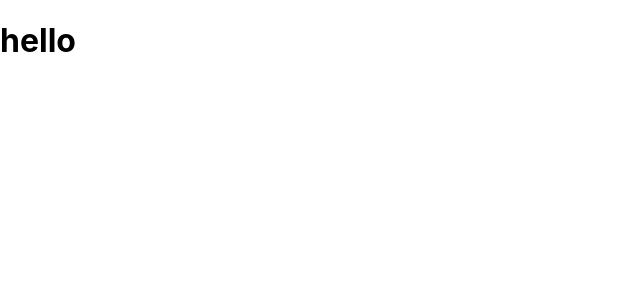
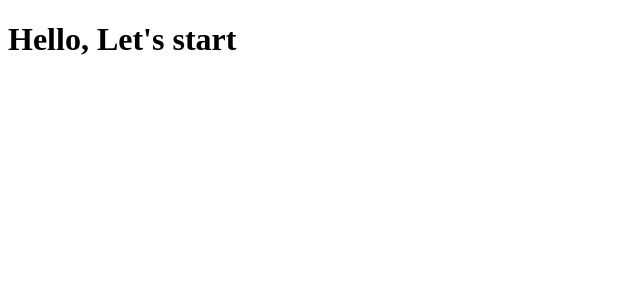
Before and after one commit to bgh1906/POLLING, a React (Create React App) app in the folder frontend/: page / in a window 1280 px wide. Shown: the top 300 px of the page, without its empty margins (0-640 px from the left). Built offline with nearby package versions, Linux system fonts and the light colour scheme.

Commit message:
frontend setting

```diff
--- a/frontend/package.json
+++ b/frontend/package.json
@@ -8,7 +8,10 @@
     "@testing-library/user-event": "^13.5.0",
     "react": "^17.0.2",
     "react-dom": "^17.0.2",
+    "react-redux": "^7.2.6",
+    "react-router-dom": "^6.2.2",
     "react-scripts": "5.0.0",
+    "redux": "^4.1.2",
     "web-vitals": "^2.1.4"
   },
   "scripts": {
--- a/frontend/public/index.html
+++ b/frontend/public/index.html
@@ -10,34 +10,14 @@
       content="Web site created using create-react-app"
     />
     <link rel="apple-touch-icon" href="%PUBLIC_URL%/logo192.png" />
-    <!--
-      manifest.json provides metadata used when your web app is installed on a
-      user's mobile device or desktop. See https://developers.google.com/web/fundamentals/web-app-manifest/
-    -->
     <link rel="manifest" href="%PUBLIC_URL%/manifest.json" />
-    <!--
-      Notice the use of %PUBLIC_URL% in the tags above.
-      It will be replaced with the URL of the `public` folder during the build.
-      Only files inside the `public` folder can be referenced from the HTML.
 
-      Unlike "/favicon.ico" or "favicon.ico", "%PUBLIC_URL%/favicon.ico" will
-      work correctly both with client-side routing and a non-root public URL.
-      Learn how to configure a non-root public URL by running `npm run build`.
-    -->
-    <title>React App</title>
+    <title>Polling</title>
   </head>
+
   <body>
-    <noscript>You need to enable JavaScript to run this app.</noscript>
+
     <div id="root"></div>
-    <!--
-      This HTML file is a template.
-      If you open it directly in the browser, you will see an empty page.
 
-      You can add webfonts, meta tags, or analytics to this file.
-      The build step will place the bundled scripts into the <body> tag.
-
-      To begin the development, run `npm start` or `yarn start`.
-      To create a production bundle, use `npm run build` or `yarn build`.
-    -->
   </body>
 </html>
--- a/frontend/src/App.js
+++ b/frontend/src/App.js
@@ -1,9 +1,22 @@
-import './App.css';
+import { BrowserRouter, Routes, Route } from "react-router-dom";
+import Home from "./routes/Home";
+
 
 function App() {
   return (
-    <div className="App">
-      <h1>hello</h1>
+    <div>
+
+    <BrowserRouter>
+        <Routes>
+          <Route path="/" element={<Home />}></Route>
+          {/* <Route path="/lobby" element={<MainLobbyGrid />}></Route>
+          <Route path="/mypage" element={<MypageMain />}></Route>
+          <Route path="/bookmark" element={<BookmarkPage />}></Route>
+          <Route path="/video" element={<MyVideoPage />}></Route>
+          <Route path="/Room/:mode/:roomnum" element={<Room/>}> </Route> */}
+        </Routes>
+    </BrowserRouter>
+
     </div>
   );
 }
--- a/frontend/src/index.css
+++ /dev/null
@@ -1,13 +0,0 @@
-body {
-  margin: 0;
-  font-family: -apple-system, BlinkMacSystemFont, 'Segoe UI', 'Roboto', 'Oxygen',
-    'Ubuntu', 'Cantarell', 'Fira Sans', 'Droid Sans', 'Helvetica Neue',
-    sans-serif;
-  -webkit-font-smoothing: antialiased;
-  -moz-osx-font-smoothing: grayscale;
-}
-
-code {
-  font-family: source-code-pro, Menlo, Monaco, Consolas, 'Courier New',
-    monospace;
-}
--- a/frontend/src/index.js
+++ b/frontend/src/index.js
@@ -1,11 +1,10 @@
 import React from 'react';
 import ReactDOM from 'react-dom';
-import './index.css';
 import App from './App';
 
 ReactDOM.render(
-  <React.StrictMode>
-    <App />
-  </React.StrictMode>,
+
+    <App />,
+
   document.getElementById('root')
 );
--- /dev/null
+++ b/frontend/src/routes/Home.jsx
@@ -0,0 +1,11 @@
+
+
+
+function Home() {
+
+    return (
+        <h1> Hello, Let's start </h1>
+    );
+}
+
+export default Home;
```
Also changed, not shown: frontend/src/App.css (deleted), 1 other file (tests, documents, lock files or other folders).
